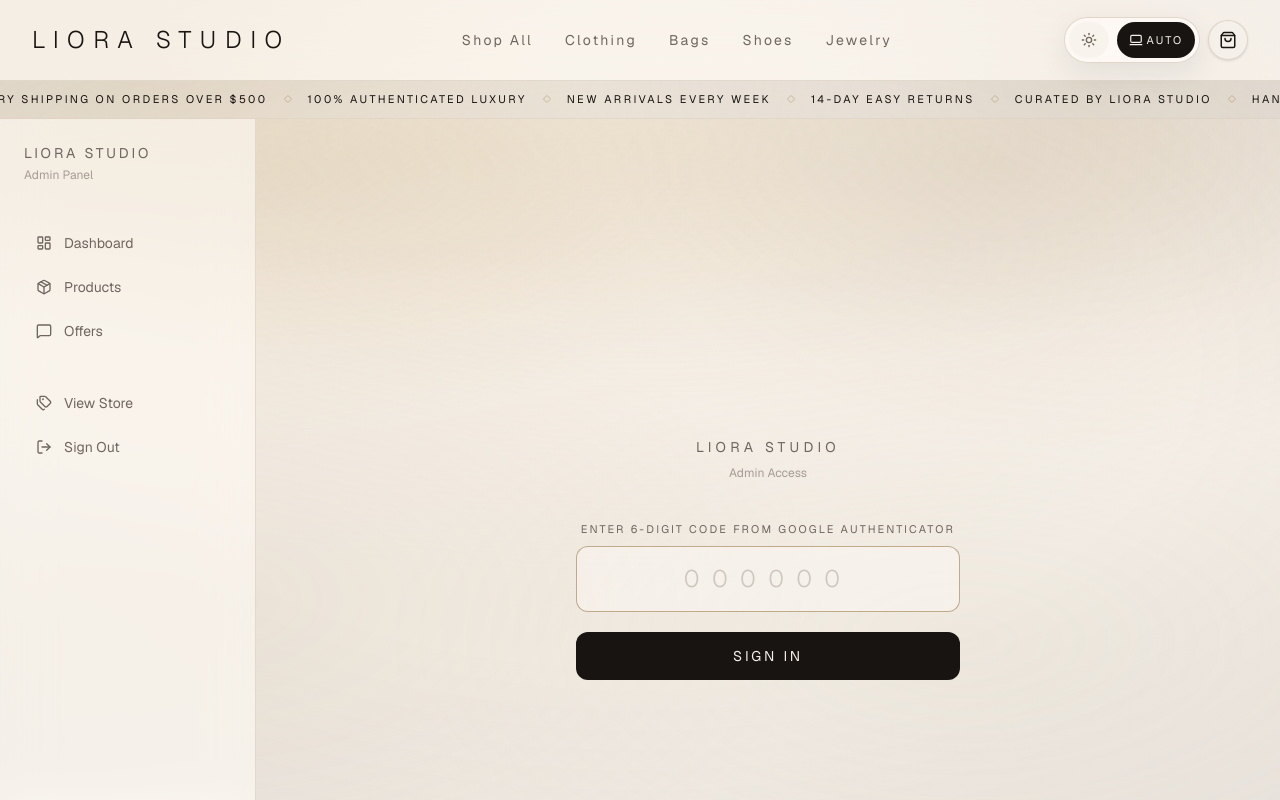
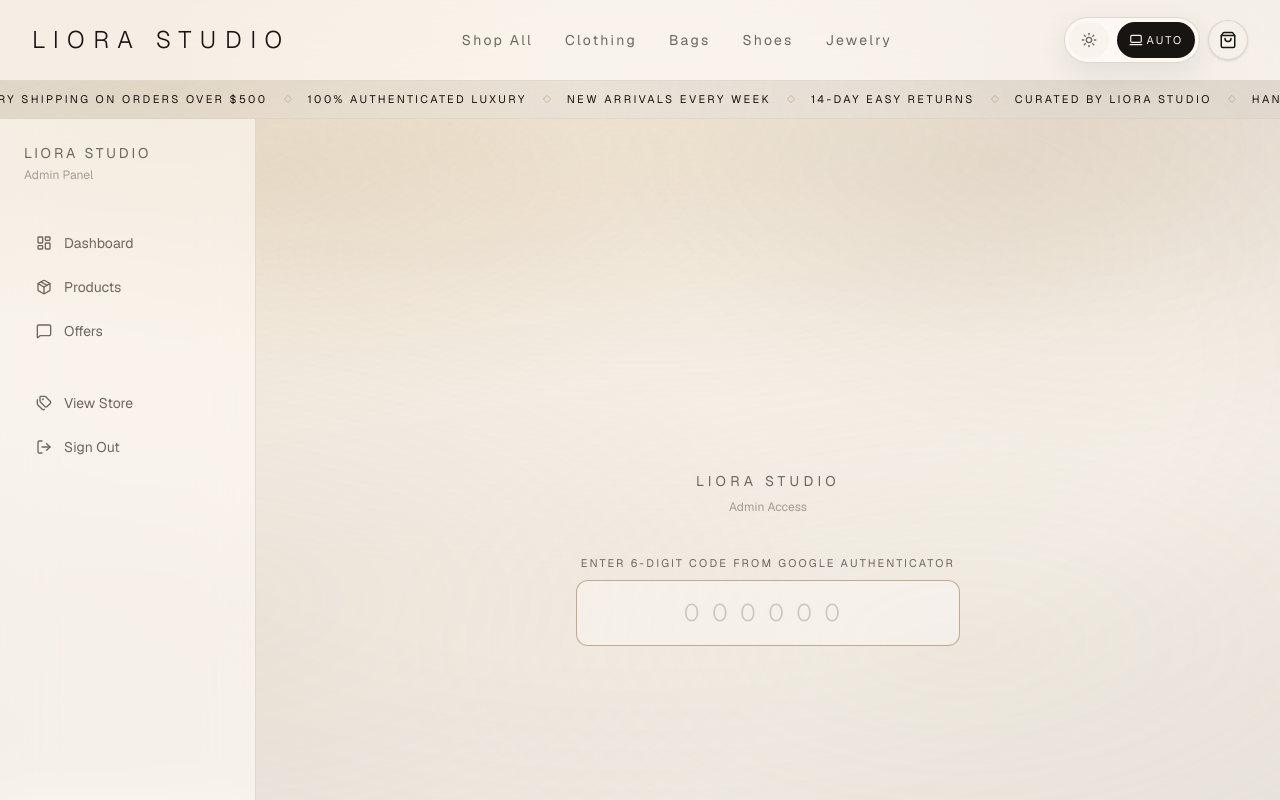
Before and after one commit to ArtJack/liora-studio, a Next.js app: page /admin/login in a window 1280 px wide. Shown: the top 800 px of the page. Built offline with nearby package versions, Linux system fonts and the light colour scheme.

Commit message:
Auto-submit login on 6th digit and lock setup page
- Form submits automatically when 6 digits are entered
- Removed Sign In button (no longer needed)
- Re-locked /admin/login/setup behind auth

```diff
--- a/src/app/admin/login/page.tsx
+++ b/src/app/admin/login/page.tsx
@@ -6,10 +6,20 @@
 export default function AdminLoginPage() {
   const [state, formAction, isPending] = useActionState(loginAction, null);
   const inputRef = useRef<HTMLInputElement>(null);
+  const formRef = useRef<HTMLFormElement>(null);
 
   useEffect(() => {
     inputRef.current?.focus();
   }, []);
+
+  function handleInput(e: React.FormEvent<HTMLInputElement>) {
+    const value = e.currentTarget.value.replace(/\D/g, "");
+    e.currentTarget.value = value;
+
+    if (value.length === 6) {
+      formRef.current?.requestSubmit();
+    }
+  }
 
   return (
     <div className="flex min-h-screen items-center justify-center px-4">
@@ -21,7 +31,7 @@
           <p className="mt-2 text-xs text-muted/60">Admin Access</p>
         </div>
 
-        <form action={formAction} className="space-y-5">
+        <form ref={formRef} action={formAction} className="space-y-5">
           {state?.error && (
             <div className="rounded-xl border border-red-500/30 bg-red-500/10 px-4 py-3 text-sm text-red-400">
               {state.error}
@@ -45,18 +55,17 @@
               maxLength={6}
               required
               autoComplete="one-time-code"
+              onInput={handleInput}
               className="w-full rounded-xl border border-border/70 bg-surface/50 px-4 py-4 text-center text-2xl tracking-[0.5em] font-light text-foreground placeholder:text-muted/30 focus:border-accent/60 focus:outline-none"
               placeholder="000000"
             />
           </div>
 
-          <button
-            type="submit"
-            disabled={isPending}
-            className="w-full rounded-xl bg-foreground py-3.5 text-sm uppercase tracking-[0.2em] text-background transition-opacity hover:opacity-90 disabled:opacity-50"
-          >
-            {isPending ? "Verifying..." : "Sign In"}
-          </button>
+          {isPending && (
+            <p className="text-center text-sm text-muted animate-pulse">
+              Verifying...
+            </p>
+          )}
         </form>
       </div>
     </div>
--- a/src/proxy.ts
+++ b/src/proxy.ts
@@ -5,8 +5,8 @@
 export function proxy(request: NextRequest) {
   const { pathname } = request.nextUrl;
 
-  // Allow login and setup pages through
-  if (pathname === "/admin/login" || pathname === "/admin/login/setup") {
+  // Allow the login page through
+  if (pathname === "/admin/login") {
     return NextResponse.next();
   }
 
```
